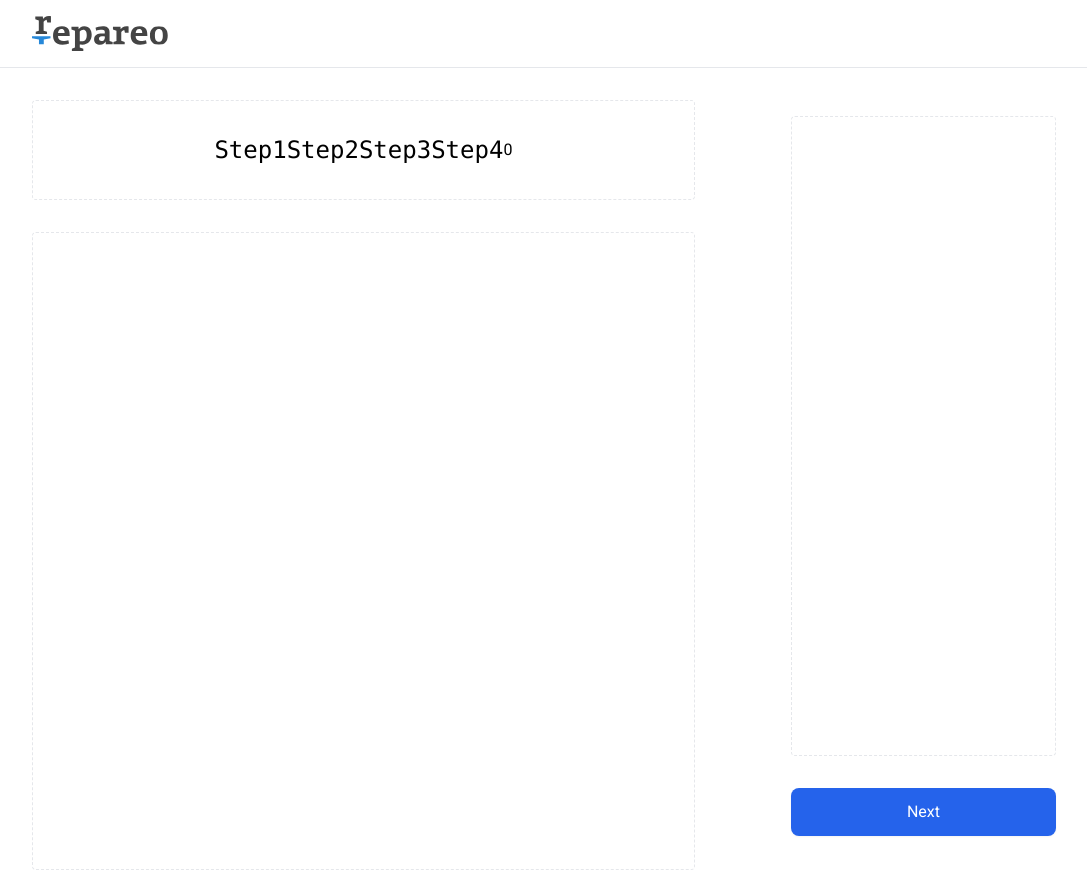
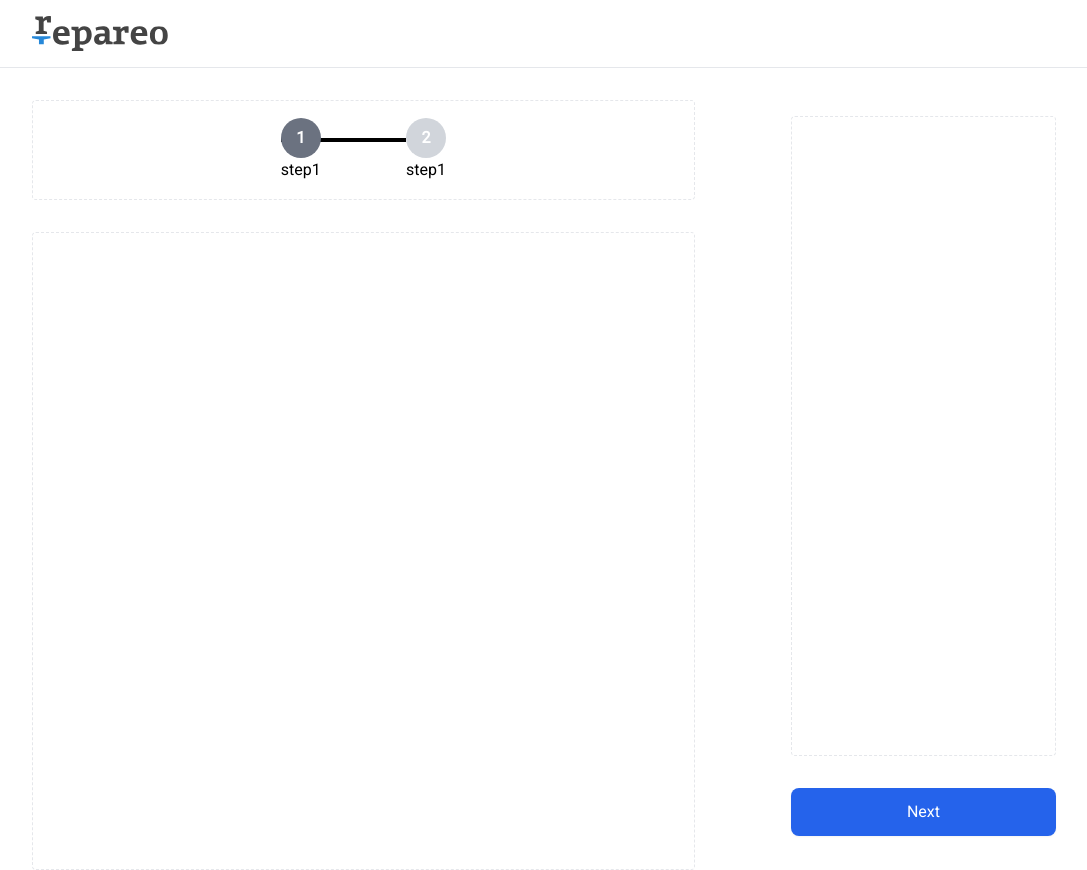
Before and after one commit to talhadar2011/Repareo-App, a Next.js app: page / in a window 1280 px wide. Shown: the whole page, without its empty margins (96-1183 px from the left). Built offline with nearby package versions, Linux system fonts and the light colour scheme.

Commit message:
Static Stepper Complete

```diff
--- /dev/null
+++ b/components/stepper/steperbar.tsx
@@ -0,0 +1,21 @@
+import React from 'react'
+
+export default function steperbar() {
+  return (
+    <div className='flex items-center justify-center'>
+        <div className='flex items-start gap-6'>
+            <div className='flex flex-col items-center'>
+          <div className='w-10 h-10 flex items-center justify-center rounded-full bg-blue-500 text-white font-bold'>
+            1
+          </div>
+          <span className='mt-2 text-sm text-gray-300 font-medium'>
+            Fahrzeug
+          </span>
+        </div>
+
+        <div className='flex-1 h-0.5 bg-gray-400'></div>
+        </div>
+
+    </div>
+  )
+}
--- a/components/stepper/stepper.tsx
+++ b/components/stepper/stepper.tsx
@@ -1,5 +1,6 @@
 import { useEffect } from "react";
 import { steps } from "./steps";
+import steperbar from "./steperbar";
 interface StepperProps {
 	Step:number
 }
@@ -7,16 +8,36 @@ interface StepperProps {
 export default function Stepper({Step}:StepperProps) {
 	/*TODO: Replace this with the actual Stepper implementation*/
 	useEffect(()=>{
+		console.log(Step,"StepperComponete USeeffect")
 	},[Step])
 	return (
 		<div
 			className={
-				"h-[100px] border border-dashed border-gray-200 rounded flex justify-center items-center"
+				"h-[100px] border border-dashed border-gray-200 rounded flex justify-center items-center "
 			}
 		>
-			<code className={"text-2xl"}>{steps.map((st,index)=>(st.title))}</code>
+			<div className="flex w-1/4 ">
+				<div className="flex flex-col items-center justify-center absolute">
+					<div className="bg-gray-500 p-2 w-10 h-10 rounded-full flex items-center justify-center font-extrabold text-white">
+					1
+					</div>
+					<div>step1</div>
+				</div>
 
-				{Step}
+				<div className="flex-1 h-1 w-10 bg-black  top-5 relative -z-10"></div>
+
+				<div className="flex flex-col items-center justify-center">
+					<div className="bg-gray-300 w-10 h-10 rounded-full flex items-center justify-center font-extrabold text-white">
+					2
+					</div>
+					<div>step1</div>
+				</div>
+    </div>
+
+
+
+
+
 		</div>
 	);
 }
--- a/components/stepper/steps.ts
+++ b/components/stepper/steps.ts
@@ -1,11 +1,11 @@
 interface Step {
-	id:number,
 	title: string;
 }
 
 export const steps: Step[] = [
-	{id:0,title:"Step1"},
-	{id:1,title:"Step2"},
-	{id:2,title:"Step3"},
-	{id:3,title:"Step4"}
+	{title:"Step1"},
+	{title:"Step2"},
+	{title:"Step3"},
+	{title:"Step4"},
+	{title:"Step5"}
 ];
--- a/hooks/useStepper.ts
+++ b/hooks/useStepper.ts
@@ -11,6 +11,7 @@ export default function useStepper() {
 		}else{
 			return currentStep
 		}
+		console.log(currentStep,"currentsteps")
 
 	}
 	return { currentStep, handleNextStep };
```
